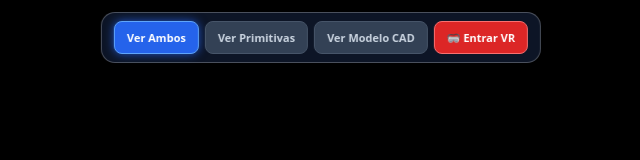
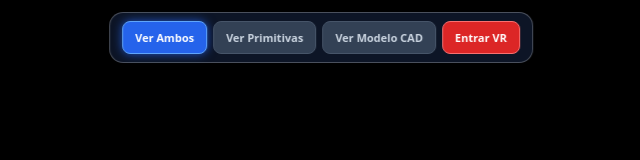
Before and after one commit to joselbarragan/xr-industrial-lab, a plain HTML site: page index.html in a window 1280 px wide. Shown: the whole page, without its empty margins (319-959 px from the left). Drawn offline with Linux system fonts and the light colour scheme.

Commit message:
Update 'Entrar VR' button text
Removed emoji from 'Entrar VR' button text.

```diff
--- a/index.html
+++ b/index.html
@@ -95,7 +95,7 @@
     <button id="btn-ambos" class="ui-btn view-btn active" onclick="mostrarTodo()">Ver Ambos</button>
     <button id="btn-primitivas" class="ui-btn view-btn" onclick="mostrarPrimitivas()">Ver Primitivas</button>
     <button id="btn-cad" class="ui-btn view-btn" onclick="mostrarCAD()">Ver Modelo CAD</button>
-    <button class="ui-btn ui-btn-vr" onclick="forzarIngresoVR()">🥽 Entrar VR</button>
+    <button class="ui-btn ui-btn-vr" onclick="forzarIngresoVR()"> Entrar VR</button>
   </div>
 
   <!-- Escena A-Frame en pantalla completa -->
```
